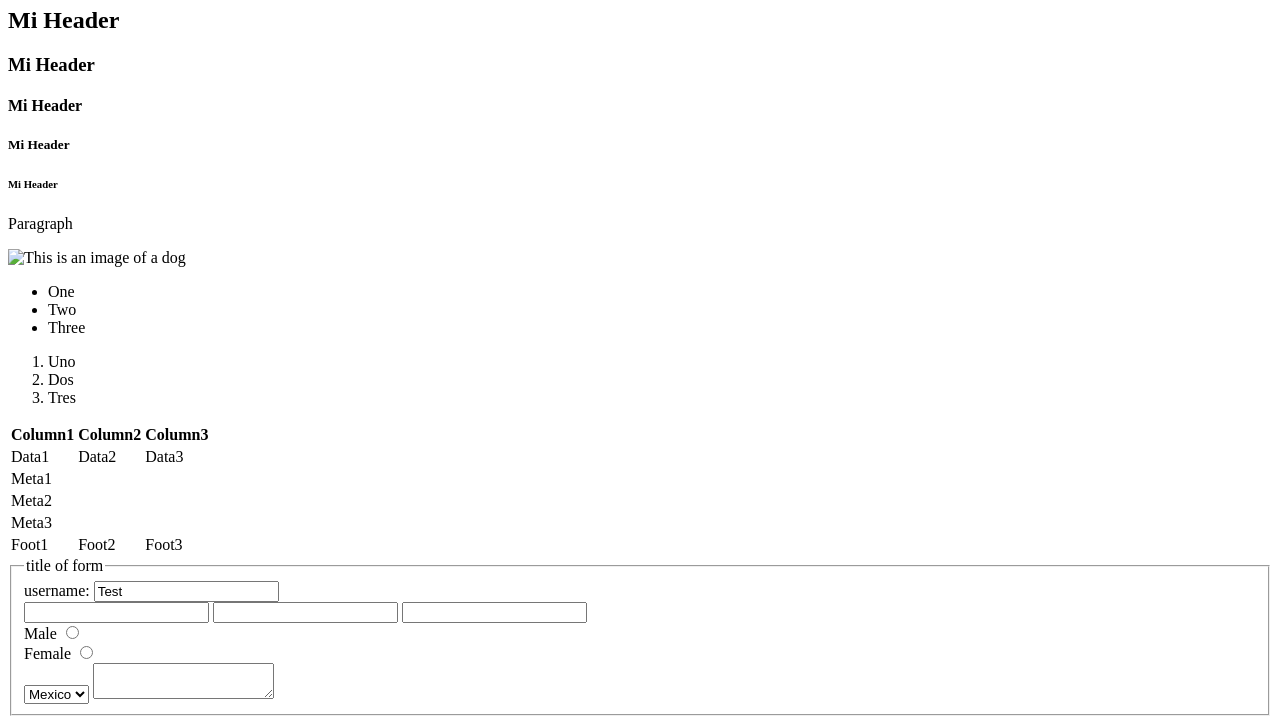
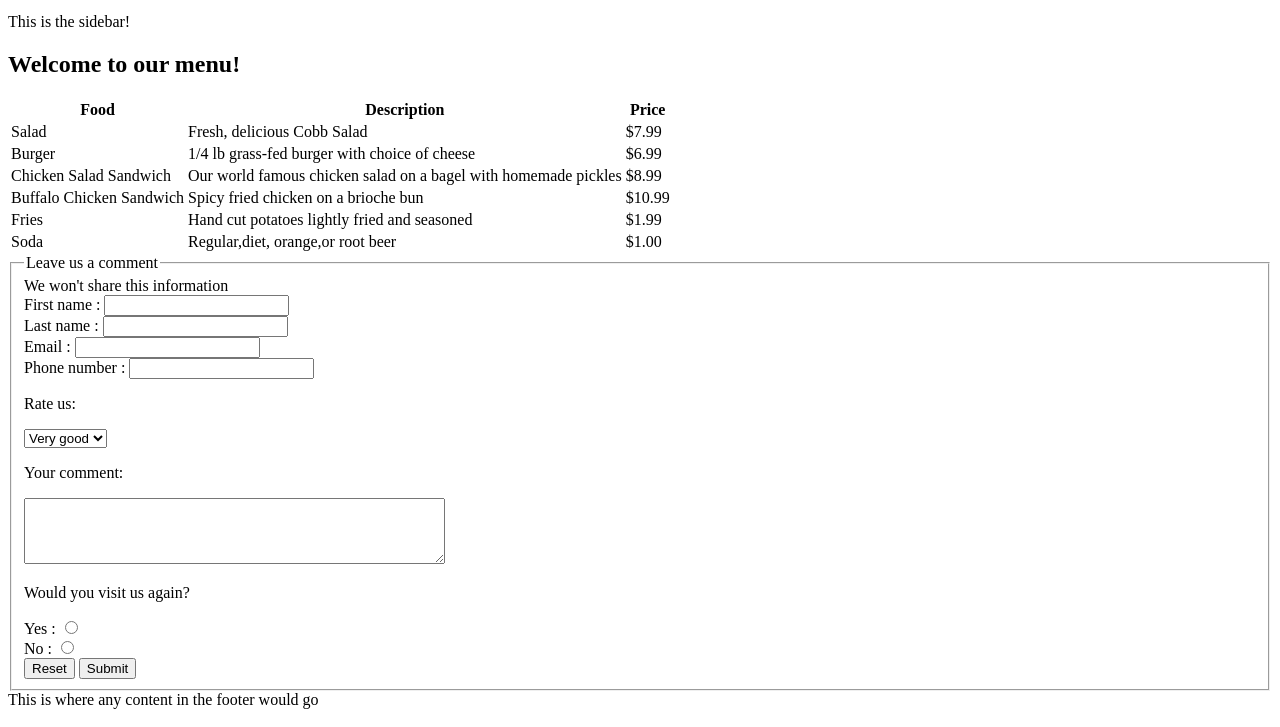
Before and after one commit to alcerreca98/MyFirstWebPage, a plain HTML site: page index.html in a window 1280 px wide. Shown: the part 73-800 px from the top of the page. Drawn offline with Linux system fonts and the light colour scheme.

Commit message:
ClassPractice

```diff
--- a/index.html
+++ b/index.html
@@ -1,192 +1,197 @@
 <!DOCTYPE html>
+
 <html lang="en">
   <head>
-        <title>
-            Mi Titulo
-        </title>
-        <meta charset = "UTF-8"/>
+      <title>Restauraunt Menu</title>
+      <meta charset="UTF-8" />
   </head>
   <body>
-        <!-- This is a comment-->
-        <!--
-            Todo
-            Esto
-            Tambien
-            -->
-        <h1>
-            Mi Header
-        </h1>
-        <h2>
-            Mi Header
-        </h2>
-        <h3>
-            Mi Header
-        </h3>
-        <h4>
-            Mi Header
-        </h4>
-        <h5>
-            Mi Header
-        </h5>
-        <h6>
-            Mi Header
-        </h6>
-
-        <p>
-            Paragraph
-        </p>
-
-        <!--img src= "/path/to/image" alt="This is an image of a dog"/-->
-        <!-- "/"baja un nivel "./"busca en el nivel actual "../" sube un nivel  -->
-        <img src= "./assets/dog.png" alt="This is an image of a dog"/>
-        </img>
-
+    <header>
+        <nav>
             <ul>
-            <li>
-                One
+              <li class="menu">
+                <a href='/index.html'>
+                  Home
+                </a>
               </li>
-            <li>
-                Two
+              <li class="menu">
+                <a href='/about.html'>
+                  About
+                </a>
               </li>
-            <li>
-                Three
+              <li class="menu">
+                <a href='/review.html'>
+                  Reviews
+                </a>
               </li>
             </ul>
-
-        <ol>
-            <li>
-                Uno
-            </li>
-            <li>
-                Dos
-            </li>
-            <li>
-                Tres
-            </li>
-        </ol>
-
+        </nav>
+    </header>
+    <aside>
+      <p>
+        This is the sidebar!
+      </p>
+    </aside>
+    <h2>
+      Welcome to our menu!
+    </h2>
+    <section>
       <table>
         <thead>
             <tr>
                 <th>
-                        Column1
+                  Food
                 </th>
                 <th>
-                        Column2
+                  Description
                 </th>
                 <th>
-                        Column3
+                  Price
                 </th>
             </tr>
         </thead>
         <tbody>
             <tr>
                 <td>
-                        Data1
+                  Salad
                 </td>
                 <td>
-                        Data2
+                  Fresh, delicious Cobb Salad
                 </td>
                 <td>
-                        Data3
-                    </td>
-                </tr>
-            </tbody>
-            <tfoot>
-                <tr>
-                    <td>
-                        Meta1
+                  $7.99
                 </td>
             </tr>
             <tr>
                 <td>
-                        Meta2
+                  Burger
+                </td>
+                <td>
+                  1/4 lb grass-fed burger with
+                choice of cheese
+              </td>
+                <td>
+                  $6.99
                 </td>
             </tr>
             <tr>
                 <td>
-                        Meta3
+                  Chicken Salad Sandwich
+                </td>
+                <td>
+                  Our world famous chicken salad on a bagel with
+                homemade pickles
+              </td>
+                <td>$8.99
+
                 </td>
             </tr>
-                    <!-- tr = table row, td = table data-->
             <tr>
                 <td>
-                        Foot1
+                  Buffalo Chicken Sandwich
                 </td>
                 <td>
-                        Foot2
+                  Spicy fried chicken on a brioche bun
                 </td>
                 <td>
-                        Foot3
+                  $10.99
                 </td>
             </tr>
-            </tfoot>
+            <tr>
+                <td>
+                  Fries
+                </td>
+                <td>
+                  Hand cut potatoes lightly fried and seasoned
+                </td>
+                <td>
+                  $1.99
+                </td>
+            </tr>
+            <tr>
+                <td>
+                  Soda
+                </td>
+                <td>
+                  Regular,diet,
+                orange,or root beer
+                </td>
+                <td>
+                  $1.00
+                </td>
+            </tr>
+        </tbody>
       </table>
-
-
+    </section>
+    <section>
       <form>
         <fieldset>
           <legend>
-                    title of form
+            Leave us a comment
           </legend>
+
+          <span> We won't share this information </span>
+
           <div>
-                    <label for ="user-name">
-                        username:
-                    </label>
-
-                    <input type = "text" id= "user-name" class="info" name="user" value="Test" />
-                    <!-- id no debes repetirlo en el html, la class si se puede repetir-->
-                    <!-- name solo se usa para contenido de una form-->
-                    <!-- Naming class and id rules
-                        Never begin with a number
-                        Begin with lower case letter
-                        you can follow with [a-z][A-Z][0-9][-_]
-                    -->
+            <label for="firstName"> First name : </label>
+            <input type="text" id="firstName" class="formElement">
           </div>
-                    <input type = "password">
-                    <input type = "number">
-                    <input type = "email">
-                    <!-- <input type = "date"> -->
-                    <!-- <input type = "tel"> -->
-                    <!-- <input type = "submit" value="submit"> //este no puede vivir fuera de una form, boton si -->
-                    <!-- <button type = "submit"> //solo se necesita el type adentro de boton si esta dentro de la form
+          <div>
+            <label for="lastName"> Last name : </label>
+            <input type="text" id="lastName" class="formElement">
+          </div>
+          <div>
+            <label for="email"> Email : </label>
+            <input type="email" id="email" class="formElement">
+          </div>
+          <div>
+            <label for="phoneNumber"> Phone number : </label>
+            <input type="tel" id="phoneNumber" class="formElement">
+          </div>
+          <div>
+            <p>
+              Rate us:
+            </p>
+            <select name="rate">
+                <option value="very_good">Very good</option>
+                <option value="good">Good</option>
+                <option value="okay">Okay</option>
+                <option value="not_good">Not Good</option>
+                <option value="bad">Bad</option>
+            </select>
+          </div>
+          <div>
+            <p>
+              Your comment:
+            </p>
+            <textarea cols="50" rows="4"></textarea>
+          </div>
+          <div>
+            <p>
+              Would you visit us again?
+            </p>
+            <div>
+              <label for="yesVisit"> Yes : </label>
+              <input type="radio" name="visit" id="yesVisit">
+            </div>
+            <div>
+              <label for="noVisit"> No : </label>
+              <input type="radio" name="visit" id="noVisit">
+            </div>
+          </div>
+          <div>
+            <button type="submit" id="resetButton" class="clickable">
+              Reset
+            </button>
+            <button type="submit" id="submitButton" class="clickable">
               Submit
             </button>
-                    -->
-
-                <div>
-                    <label for = "gender-m">
-                        Male
-                    </label>
-                    <input type="radio" id="gender-m" name="gender" value="Male" />
           </div>
-                <div>
-                    <label for = "gender-f">
-                        Female
-                    </label>
-                    <input id="gender-f" type="radio" name="gender" value="Female" />
-                    <!-- <input type = "checkbox"> es parecido a radio-->
-                </div>
-                <select name="country">
-                    ><option value="MX">
-                        Mexico
-                    </option>
-                    ><option value="FR">
-                        France
-                    </option>
-                </select>
-
-                <!-- <span> </span> es un bloque como div, pero de jerarquia baja
-                span solo puede tener otro span, o texto dentro, y a diferencia de div
-                que es un bloque de estructura vertical, span es horizontal -->
-
-                <textarea>
-
-                </textarea>
-
         </fieldset>
       </form>
-
-
+    </section>
+    <footer>
+      This is where any content in the footer would go
+    </footer>
   </body>
 </html>
```
Lines whose indentation alone changed are shown as unchanged.
